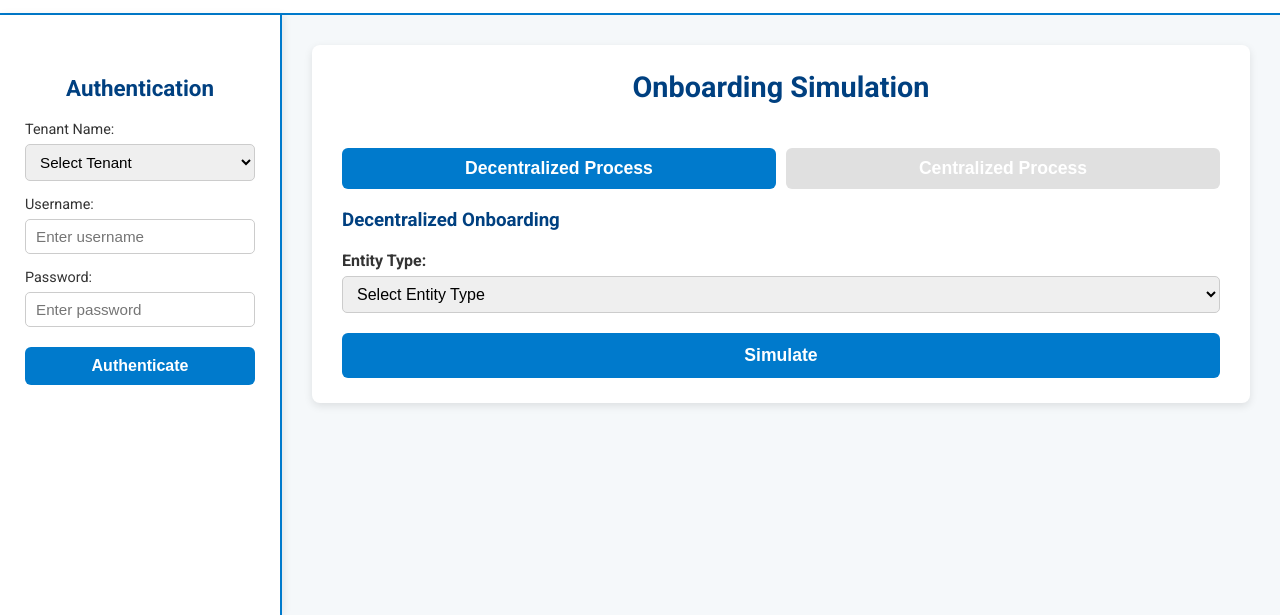
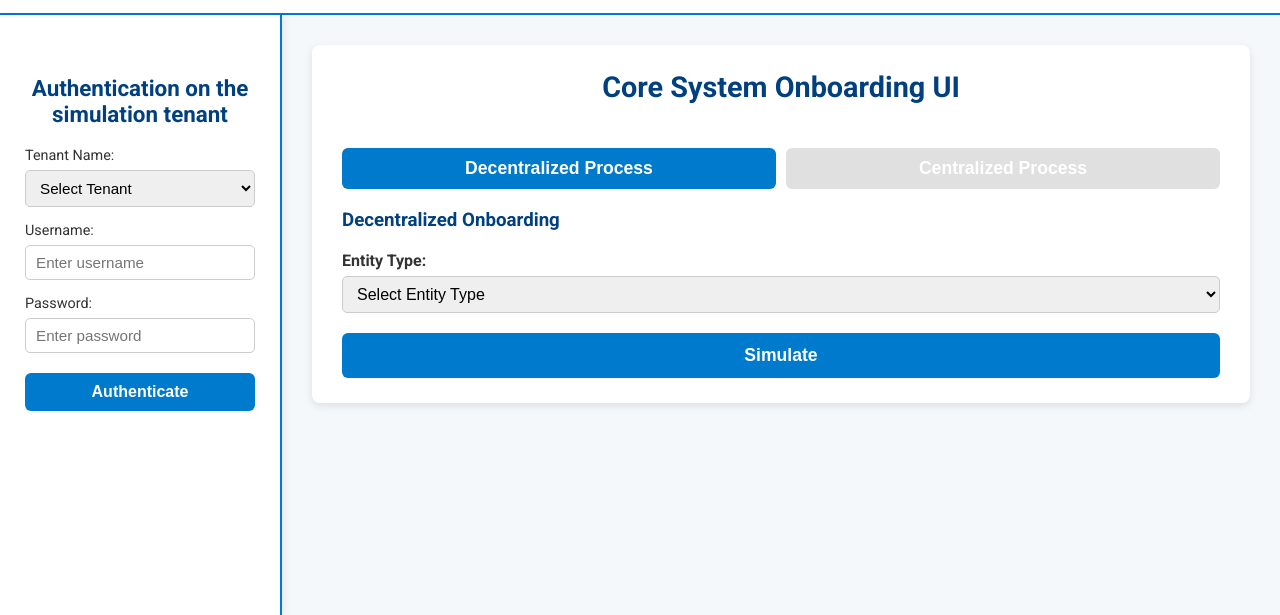
Before and after one commit to hadilromdhane-cloud/kyc-simulator, a website: page public/index.html in a window 1280 px wide. Shown: the part 209-824 px from the top of the page. Drawn offline with Linux system fonts and the light colour scheme; no server answers.

Commit message:
Changement Design3

```diff
--- a/public/index.html
+++ b/public/index.html
@@ -19,7 +19,7 @@
       <div class="resize-handle" id="resizeHandle"></div>
 
       <div class="sidebar-content">
-        <h2>Authentication</h2>
+        <h2>Authentication on the simulation tenant </h2>
 
         <label for="tenantName">Tenant Name:</label>
         <select id="tenantName">
@@ -50,7 +50,7 @@
     <!-- Main Content Area -->
     <main class="main-content">
       <section id="onboardingSimulator">
-        <h2>Onboarding Simulation</h2>
+        <h2>Core System Onboarding UI</h2>
 
         <div class="tabs">
           <button class="tabBtn active" data-tab="decentralized">Decentralized Process</button>
```
